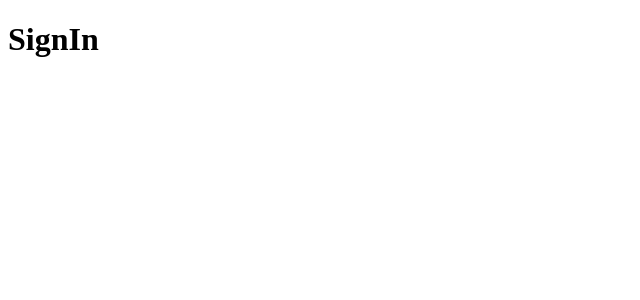
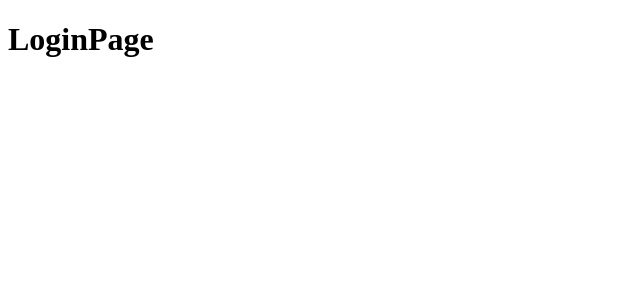
Before and after one commit to BjornDCode/BERT-frontend, a React (Create React App) app: page /signin in a window 1280 px wide. Shown: the top 300 px of the page, without its empty margins (0-640 px from the left). Built offline with nearby package versions, Linux system fonts and the light colour scheme.

Commit message:
Restructured everything into components folder

```diff
--- a/src/Root.js
+++ b/src/Root.js
@@ -1,7 +1,7 @@
 import React, { Component } from 'react';
 import { Provider } from 'react-redux';
 import { BrowserRouter } from 'react-router-dom';
-import App from './pages/partials/App';
+import App from './components/layout/App';
 
 class Root extends Component {
 
--- a/src/pages/Dashboard.js
+++ b/src/components/dashboard/DashboardPage.js
@@ -1,13 +1,13 @@
 import React, { Component } from 'react';
 
-class Dashboard extends Component {
+class DashboardPage extends Component {
 
     render() {
         return(
             <div className="dashboard">
-                <h1>Dashboard</h1>
+                <h1>DashboardPage</h1>
             </div>
         );
     }
 }
- export default Dashboard;
+ export default DashboardPage;
--- a/src/pages/Index.js
+++ b/src/components/index/IndexPage.js
@@ -1,13 +1,13 @@
 import React, { Component } from 'react';
 
-class Index extends Component {
+class IndexPage extends Component {
 
     render() {
         return(
             <div className="app">
-                <h1>Index</h1>
+                <h1>IndexPage</h1>
             </div>
         );
     }
 }
- export default Index
+ export default IndexPage
--- /dev/null
+++ b/src/components/layout/Main.js
@@ -0,0 +1,24 @@
+import React, { Component } from 'react';
+import { Switch, Route } from 'react-router-dom';
+
+import IndexPage from '../index/IndexPage';
+import SignupPage from '../signup/SignupPage';
+import LoginPage from '../login/LoginPage';
+import DashboardPage from '../dashboard/DashboardPage';
+
+class Main extends Component {
+
+    render() {
+        return(
+            <main className="main">
+                <Switch>
+                    <Route exact path="/" component={IndexPage} />
+                    <Route path="/signup" component={SignupPage} />
+                    <Route path="/signin" component={LoginPage} />
+                    <Route path="/dashboard" component={DashboardPage} />
+                </Switch>
+            </main>
+        );
+    }
+}
+ export default Main;
--- a/src/pages/SignIn.js
+++ b/src/components/login/LoginPage.js
@@ -1,13 +1,16 @@
 import React, { Component } from 'react';
 
-class SignIn extends Component {
+class LoginPage extends Component {
 
     render() {
         return(
             <div className="signin">
-                <h1>SignIn</h1>
+                <h1>LoginPage</h1>
+                <form>
+
+                </form>
             </div>
         );
     }
 }
- export default SignIn;
+ export default LoginPage;
--- a/src/pages/SignUp.js
+++ b/src/components/signup/SignupPage.js
@@ -1,13 +1,13 @@
 import React, { Component } from 'react';
 
-class SignUp extends Component {
+class SignupPage extends Component {
 
     render() {
         return(
             <div className="signup">
-                <h1>SignUp</h1>
+                <h1>SignupPage</h1>
             </div>
         );
     }
 }
- export default SignUp
+ export default SignupPage
--- a/src/pages/partials/Main.js
+++ /dev/null
@@ -1,24 +0,0 @@
-import React, { Component } from 'react';
-import { Switch, Route } from 'react-router-dom';
-
-import Index from '../Index';
-import SignUp from '../SignUp';
-import SignIn from '../SignIn';
-import Dashboard from '../Dashboard';
-
-class Main extends Component {
-
-    render() {
-        return(
-            <main className="main">
-                <Switch>
-                    <Route exact path="/" component={Index} />
-                    <Route path="/signup" component={SignUp} />
-                    <Route path="/signin" component={SignIn} />
-                    <Route path="/dashboard" component={Dashboard} />
-                </Switch>
-            </main>
-        );
-    }
-}
- export default Main;
```
Also changed, not shown: src/components/layout/App.js (renamed from src/pages/partials/App.js).
